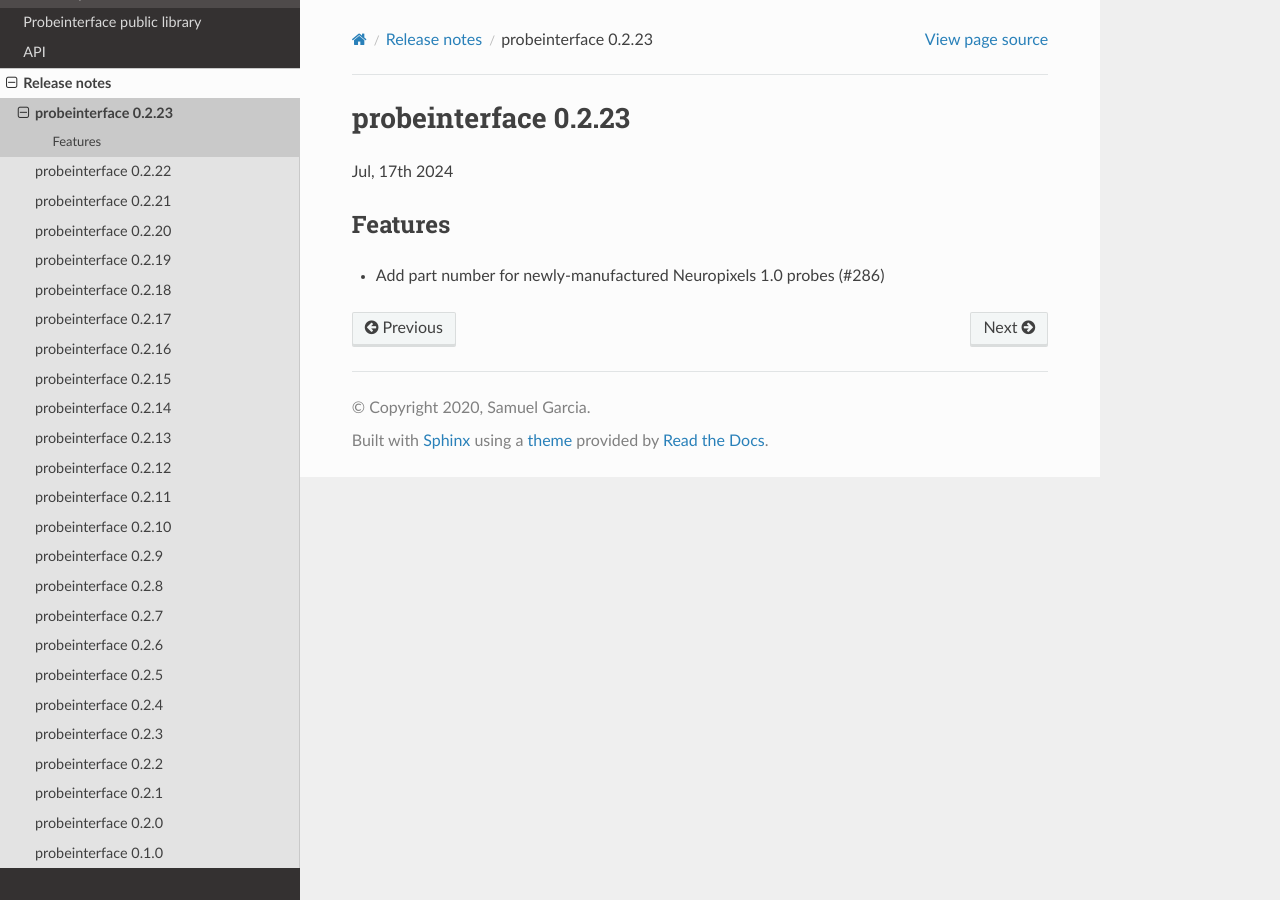
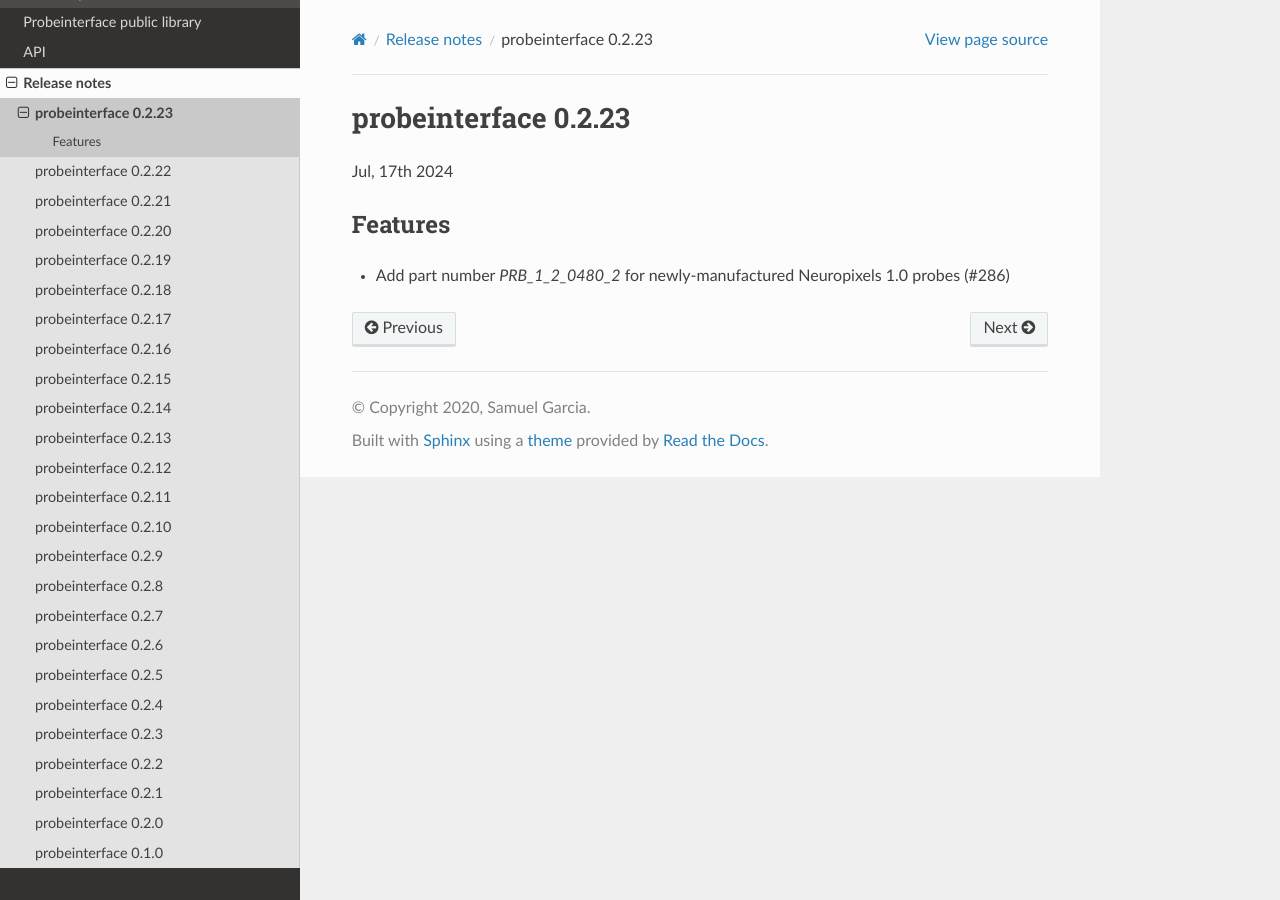
Before and after one commit to SpikeInterface/probeinterface, a Sphinx documentation site: the page built from doc/releases/0.2.23.rst, in a window 1280 px wide. Built offline with Sphinx 7.4.7 and the Read the Docs theme 2.0.0, drawn with Linux system fonts in a browser that asks for light colours; pages that are not in the unit, such as notebooks, are missing from menus.

Commit message:
Specify part number in release notes

```diff
--- a/doc/releases/0.2.23.rst
+++ b/doc/releases/0.2.23.rst
@@ -7,4 +7,4 @@ Jul, 17th 2024
 Features
 ^^^^^^^^
 
-* Add part number for newly-manufactured Neuropixels 1.0 probes (#286)
+* Add part number `PRB_1_2_0480_2` for newly-manufactured Neuropixels 1.0 probes (#286)
```
